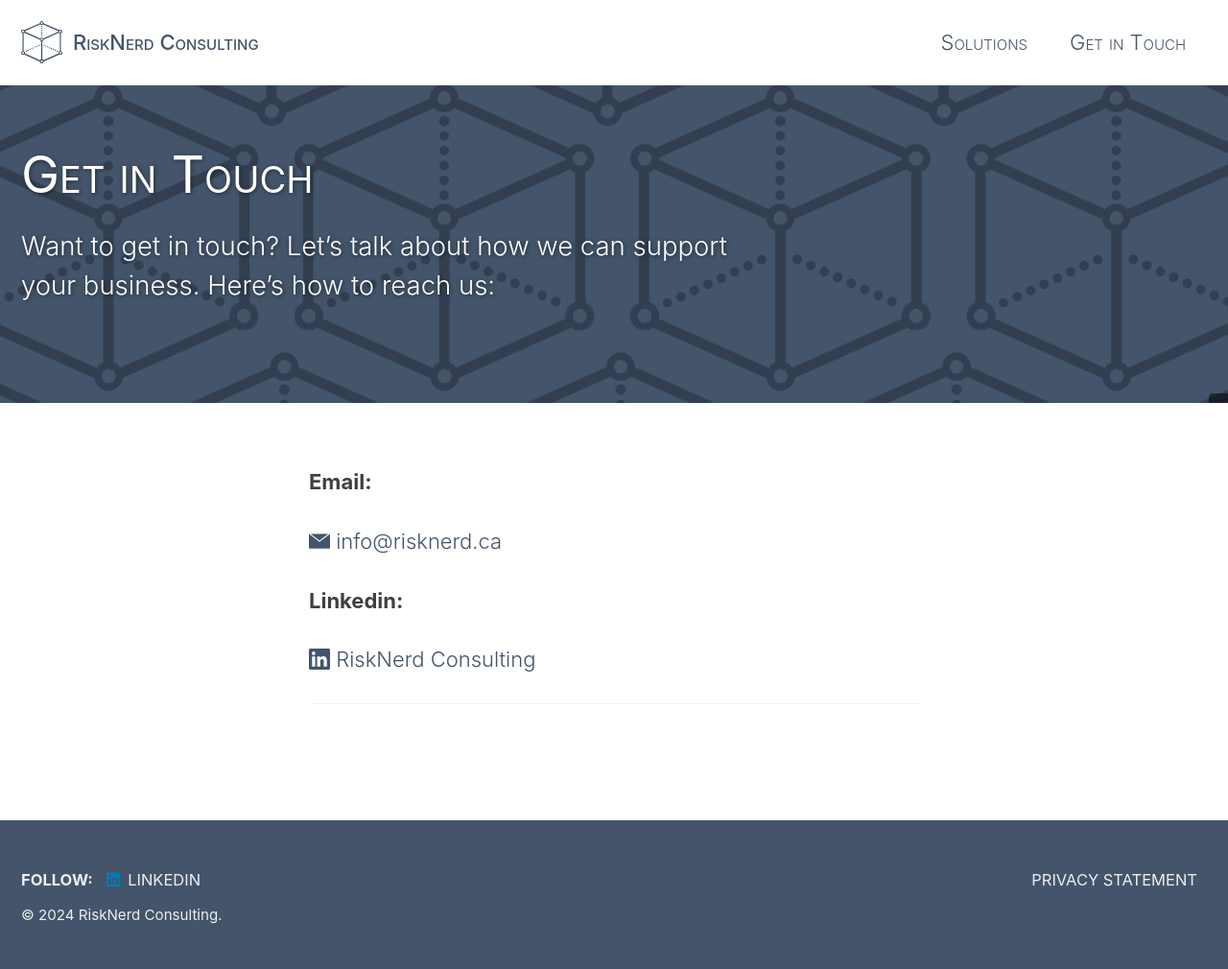
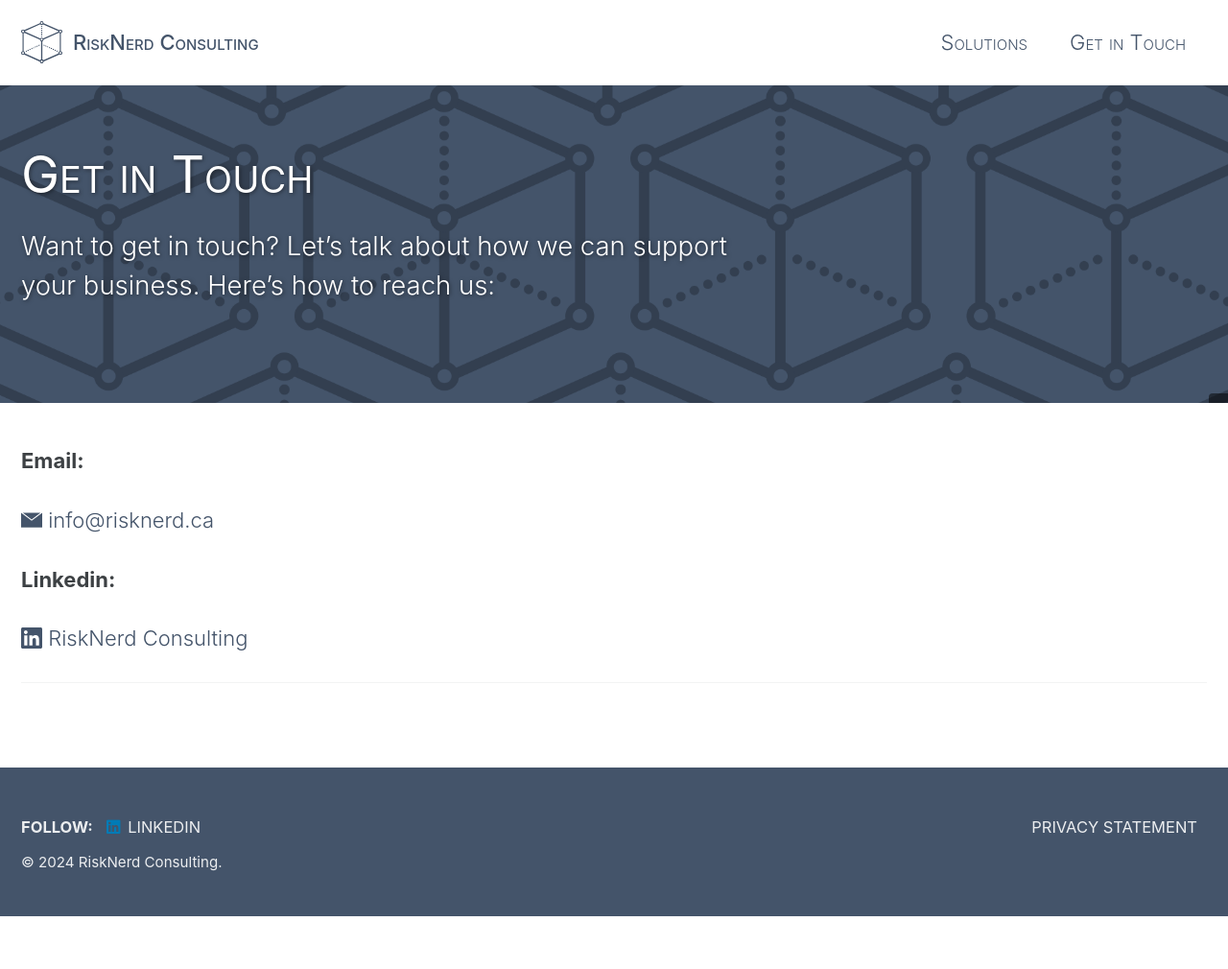
Before and after one commit to mattddickinson/risknerd2, a Jekyll site: the page built from _pages/contact.md, in a window 1280 px wide. Shown: the whole page at 96% size. Built offline with Jekyll 4.4.1, drawn with Linux system fonts in a browser that asks for light colours; cached includes are drawn as plain includes; after the commit the page ends 955 px from its top, so only the background shows below that.

Commit message:
contact layout splash

```diff
--- a/_layouts/single.html
+++ b/_layouts/single.html
@@ -19,12 +19,7 @@
 {% endif %}
 
 <div id="main" role="main">
-  {% if page.author_profile == "false" %}
-
-  {% else %}
     {% include sidebar.html %}
-
-  {% endif %}
 
   <article class="page" itemscope itemtype="https://schema.org/CreativeWork"{% if page.locale %} lang="{{ page.locale }}"{% endif %}>
     {% if page.title %}<meta itemprop="headline" content="{{ page.title | replace: '|', '&#124;' | markdownify | strip_html | strip_newlines | escape_once }}">{% endif %}
```
Also changed, not shown: _pages/contact.md (+1 -0 lines).
